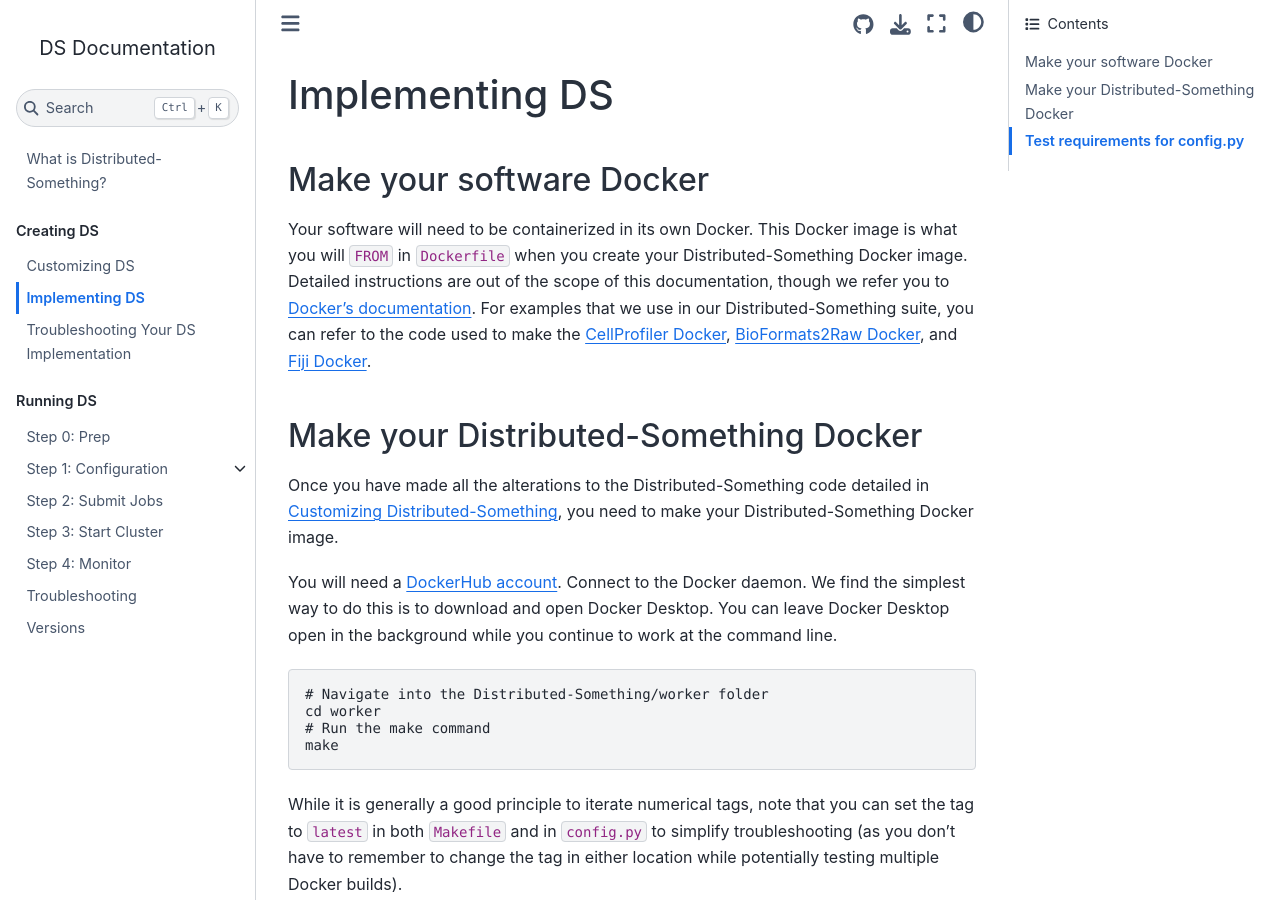
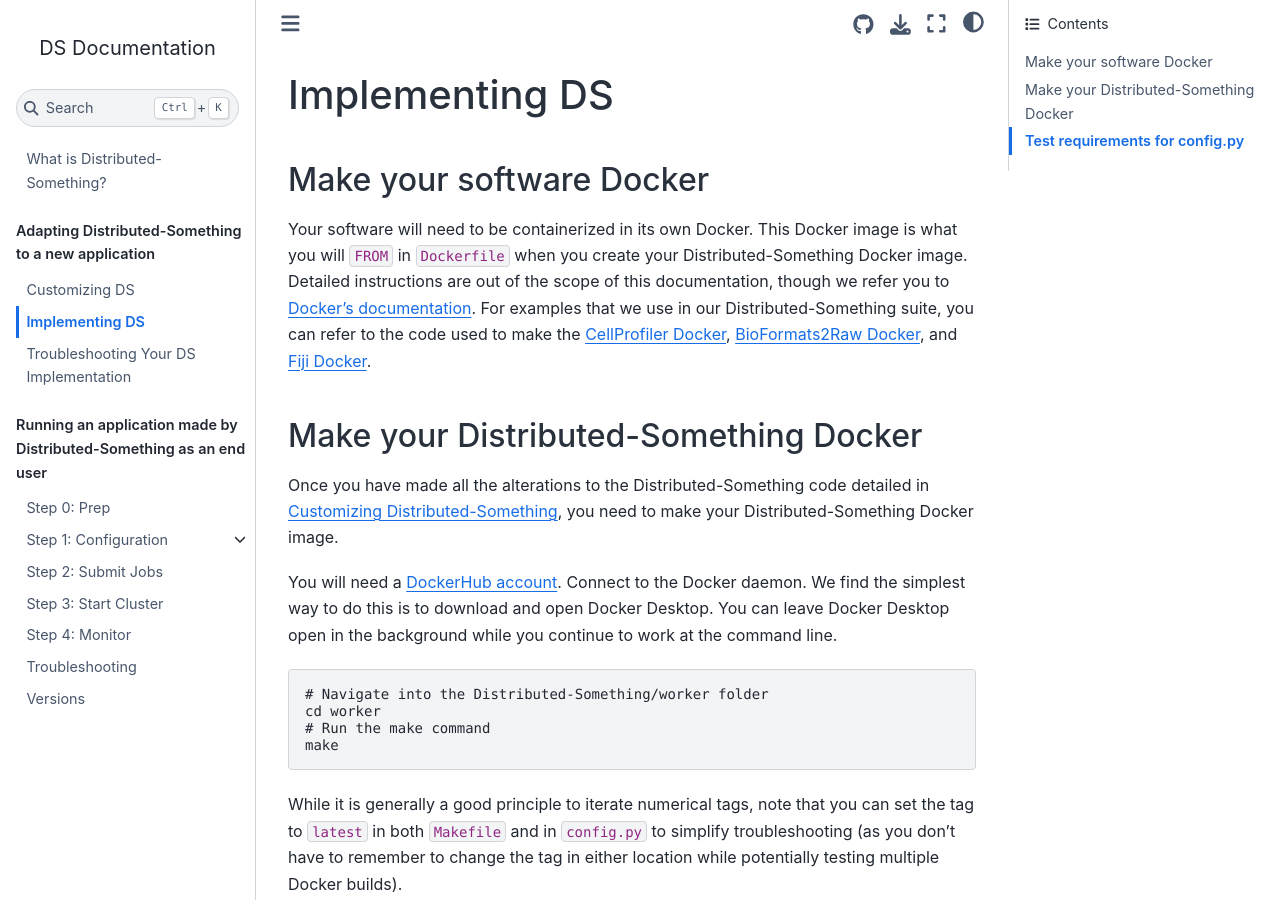
Before and after one commit to DistributedScience/Distributed-Something, a Jupyter Book: the page built from documentation/DS-documentation/implementing_DS.md, in a window 1280 px wide and 900 px high. Built offline with Jupyter Book 1.0.4 settings and Sphinx 7.4.7 and the Sphinx Book theme 1.1.4, drawn with Linux system fonts in a browser that asks for light colours.

Commit message:
Update _toc.yml

```diff
--- a/documentation/DS-documentation/_toc.yml
+++ b/documentation/DS-documentation/_toc.yml
@@ -4,12 +4,12 @@
 format: jb-book
 root: overview
 parts:
-- caption: Creating DS
+- caption: Adapting Distributed-Something to a new application
   chapters:
   - file: customizing_DS
   - file: implementing_DS
   - file: troubleshooting_implementation
-- caption: Running DS
+- caption: Running an application made by Distributed-Something as an end user
   chapters:
   - file: step_0_prep
   - file: step_1_configuration
```
